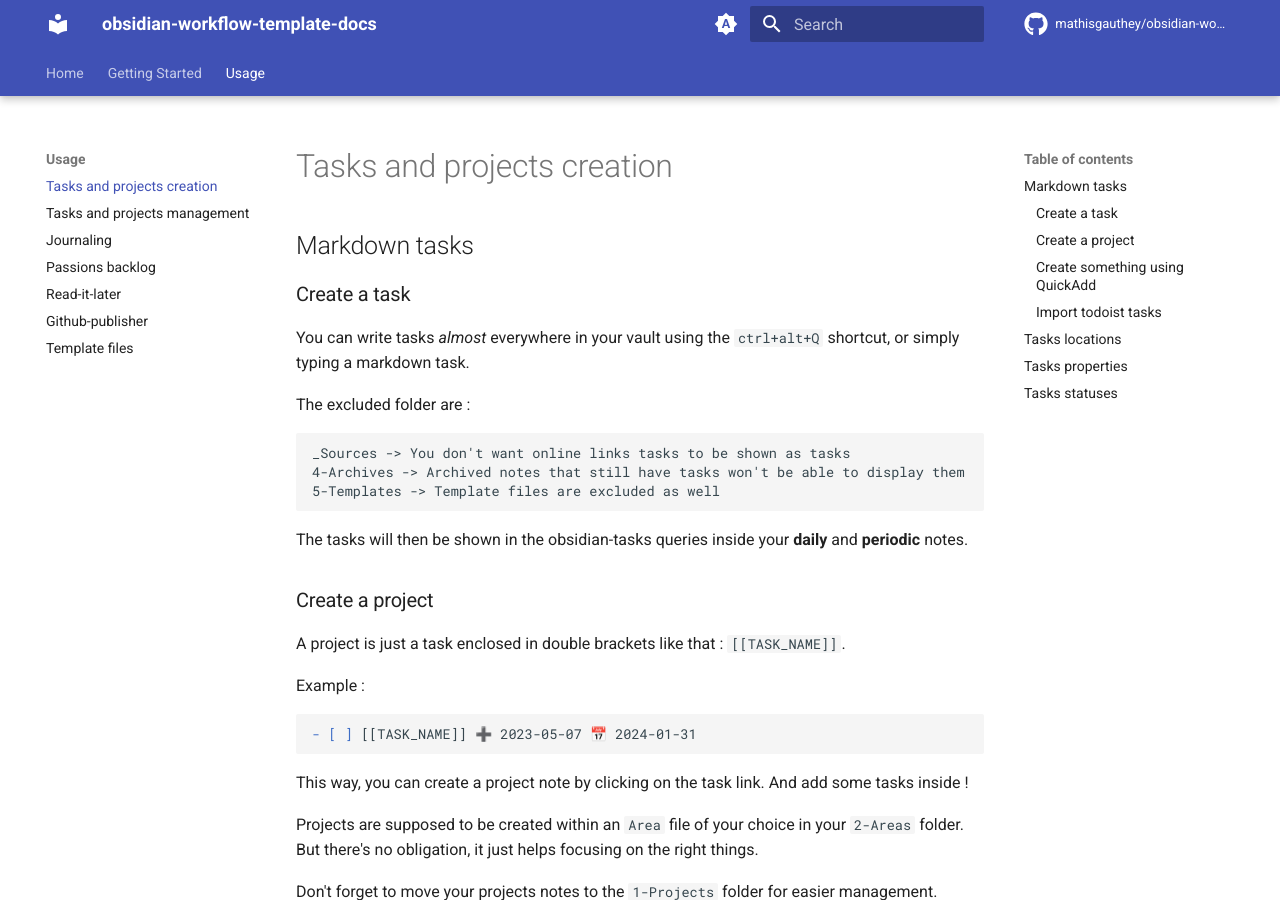
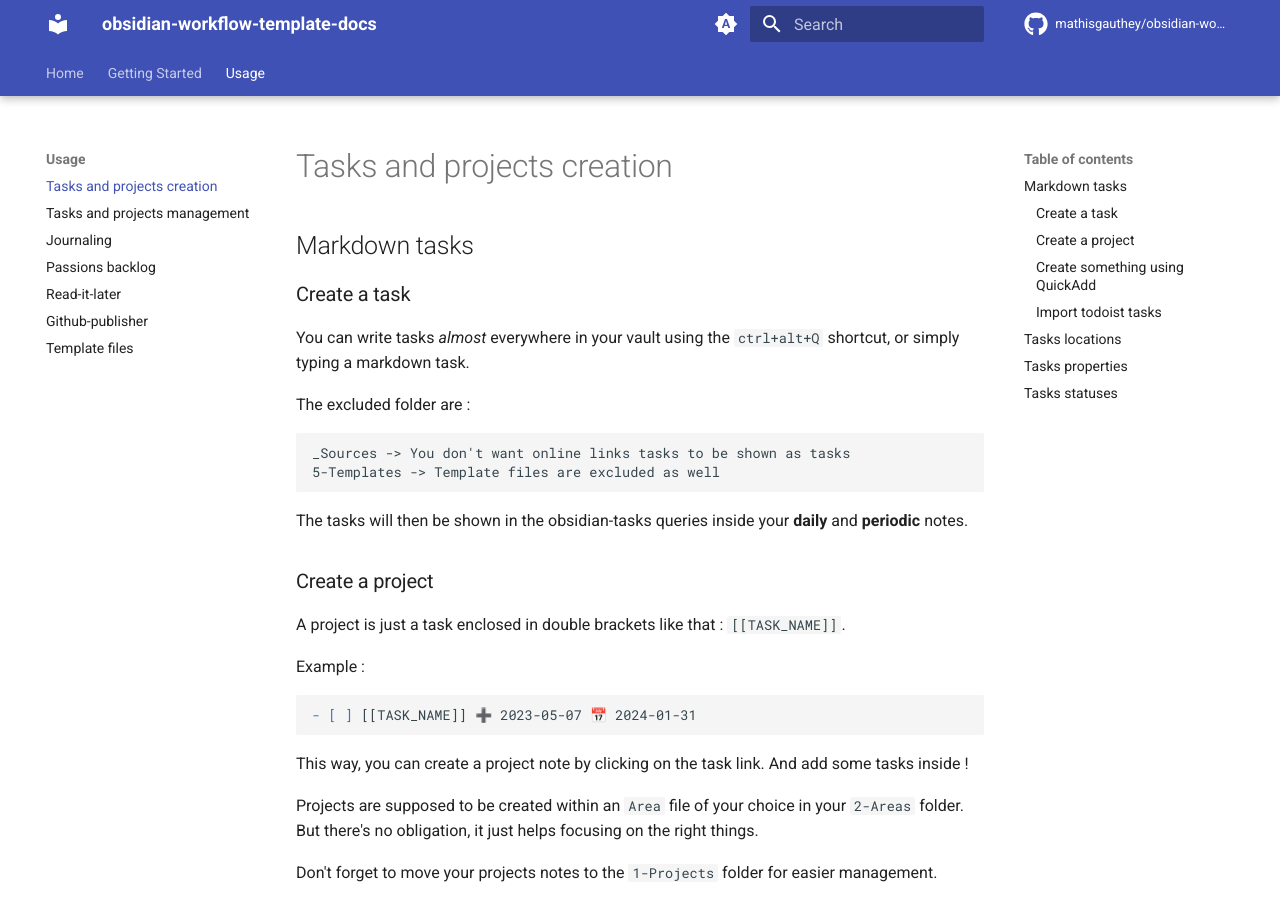
Before and after one commit to mathisgauthey/obsidian-workflow-template-docs, an MkDocs documentation site: the page built from docs/usage/tasks-and-projects-creation.md, in a window 1280 px wide and 900 px high. Built offline with MkDocs 1.6.1 and Material for MkDocs 9.7.7, drawn with Linux system fonts in a browser that asks for light colours; comment, search, counter and statistics services are not loaded.

Commit message:
change: removed the archives folder from tasks config

````diff
--- a/docs/usage/tasks-and-projects-creation.md
+++ b/docs/usage/tasks-and-projects-creation.md
@@ -10,7 +10,6 @@
 
 ```txt
 _Sources -> You don't want online links tasks to be shown as tasks
-4-Archives -> Archived notes that still have tasks won't be able to display them
 5-Templates -> Template files are excluded as well
 ```
 
````
